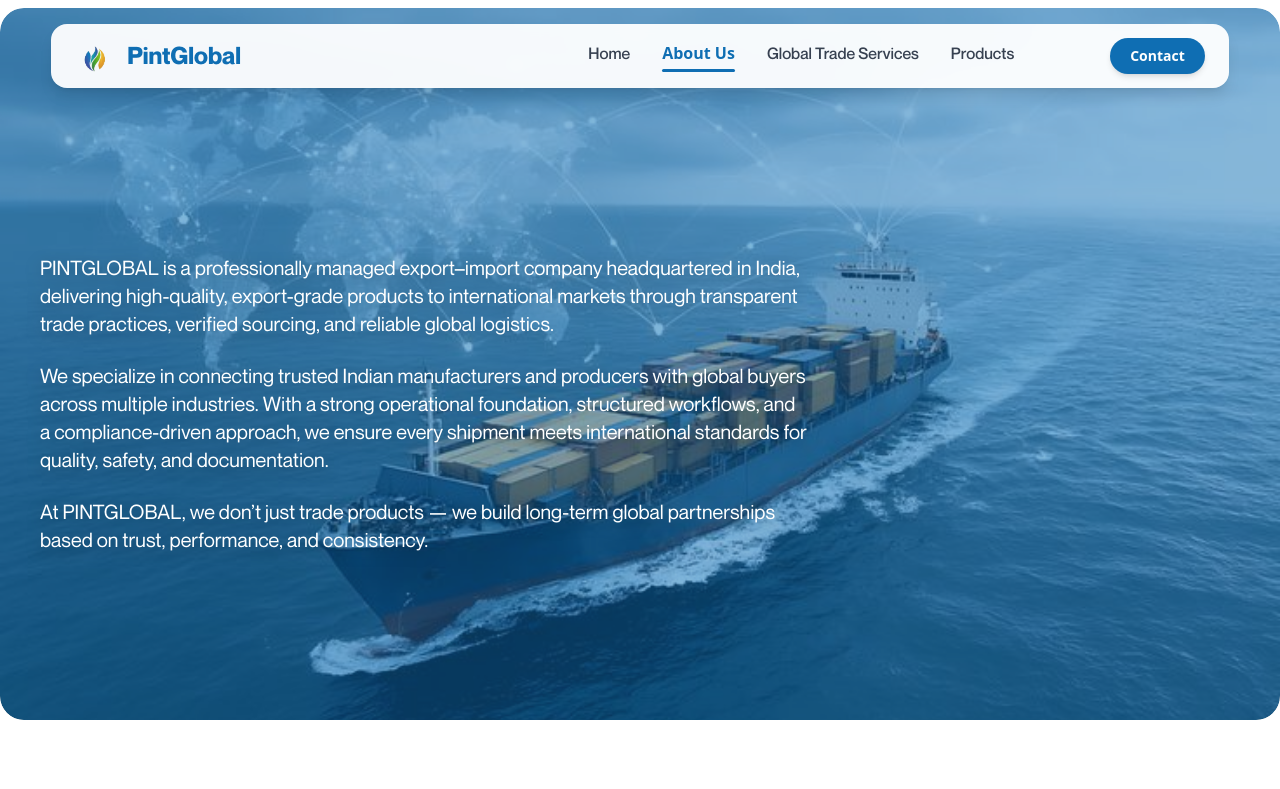
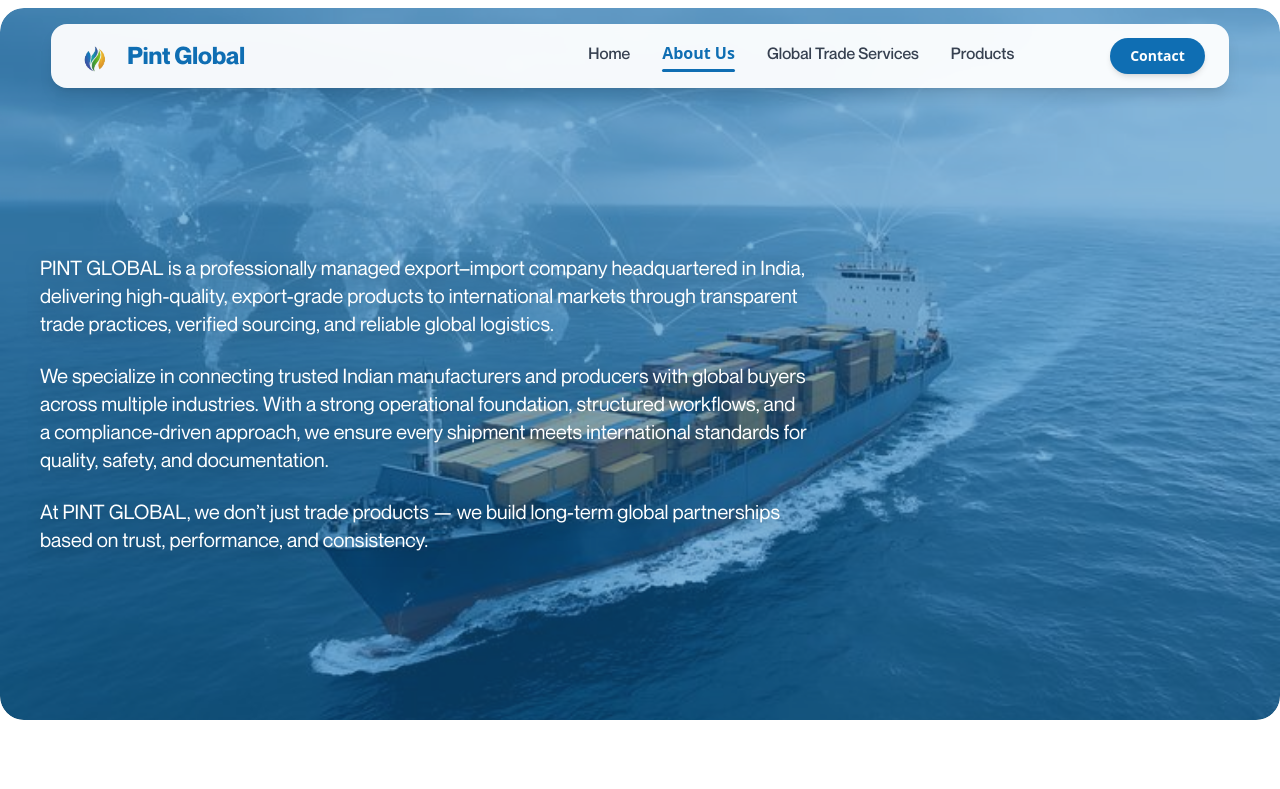
Before and after one commit to technojiglobal/Pint_Global, a React app in the folder frontend/: page /about in a window 1280 px wide. Shown: the top 789 px of the page. Built offline with nearby package versions, Linux system fonts and the light colour scheme; the HTML template or start-up script is replaced by a standard one; a web font is replaced by a local one.

Commit message:
Removed space

```diff
--- a/frontend/src/components/Footer.tsx
+++ b/frontend/src/components/Footer.tsx
@@ -11,7 +11,7 @@ const Footer: React.FC = () => {
         {/* BRAND */}
         <div>
           <div className="flex items-center gap-3">
-            <span className="font-bold text-lg">PintGlobal</span>
+            <span className="font-bold text-lg">Pint Global</span>
           </div>
 
           <p className="text-sm mt-3 text-gray-200">
--- a/frontend/src/components/Navbar.tsx
+++ b/frontend/src/components/Navbar.tsx
@@ -30,7 +30,7 @@ const Navbar: React.FC = () => {
     className="h-8 sm:h-10 w-auto object-contain"
   />
   <h1 className="text-lg sm:text-2xl font-bold text-[#0F6EB3]">
-    PintGlobal
+    Pint Global
   </h1>
 </NavLink>
 
--- a/frontend/src/pages/About/sections/AboutIntro.tsx
+++ b/frontend/src/pages/About/sections/AboutIntro.tsx
@@ -26,7 +26,7 @@ pt-24 md:pt-32 pb-10 md:pb-16">
 
           {/* Paragraph 1 */}
           <p className="text-white mt-4 text-base sm:text-lg md:text-xl leading-relaxed text-left drop-shadow-[0_4px_8px_rgba(0,0,0,0.25)]">
-            PINTGLOBAL is a professionally managed export–import company headquartered in India,
+            PINT GLOBAL is a professionally managed export–import company headquartered in India,
             delivering high-quality, export-grade products to international markets through transparent
             trade practices, verified sourcing, and reliable global logistics.
           </p>
@@ -41,7 +41,7 @@ pt-24 md:pt-32 pb-10 md:pb-16">
 
           {/* Paragraph 3 */}
           <p className="text-white mt-6 text-base sm:text-lg md:text-xl leading-relaxed text-left drop-shadow-[0_4px_8px_rgba(0,0,0,0.25)]">
-            At PINTGLOBAL, we don’t just trade products — we build long-term global partnerships
+            At PINT GLOBAL, we don’t just trade products — we build long-term global partnerships
             based on trust, performance, and consistency.
           </p>
 
--- a/frontend/src/pages/About/sections/FounderSection.tsx
+++ b/frontend/src/pages/About/sections/FounderSection.tsx
@@ -23,7 +23,7 @@ const FounderSection: React.FC = () => {
 
           <p className="text-white text-base sm:text-lg md:text-base leading-relaxed">
             Driven by a vision to build a global presence in trade and commerce, he founded
-            PINTGLOBAL to create a trusted, transparent, and performance-driven import–export
+            PINT GLOBAL to create a trusted, transparent, and performance-driven import–export
             enterprise. His leadership blends corporate professionalism with entrepreneurial
             vision, focusing strongly on ethical business practices, operational excellence,
             and sustainable global partnerships.
--- a/frontend/src/pages/About/sections/PintMeaning.tsx
+++ b/frontend/src/pages/About/sections/PintMeaning.tsx
@@ -9,7 +9,7 @@ export default function PintMeaning() {
         ethical business, transparent operations, and long-term client relationships.
       </p>
 
-      <p className="mt-6 font-semibold text-sm sm:text-base md:text-base">Every transaction at PINTGLOBAL is guided by:</p>
+      <p className="mt-6 font-semibold text-sm sm:text-base md:text-base">Every transaction at PINT GLOBAL is guided by:</p>
 
       <div className="mt-8 md:mt-10 grid grid-cols-2 md:grid-cols-4 gap-4 sm:gap-6 md:gap-10 max-w-4xl mx-auto">
         {[
--- a/frontend/src/pages/Contact/AboutIntro.tsx
+++ b/frontend/src/pages/Contact/AboutIntro.tsx
@@ -28,7 +28,7 @@ const AboutIntro: React.FC = () => {
 
           {/* Subheading with line break after 'with' */}
           <p className="text-white mt-6 text-base sm:text-lg md:text-xl leading-relaxed">
-           PINTGLOBAL is a professionally managed export–import company headquartered in India,
+           PINT GLOBAL is a professionally managed export–import company headquartered in India,
             delivering high-quality, export-grade products to international markets through transparent trade
             practices, verified sourcing, and reliable global logistics.
           </p>
--- a/frontend/src/pages/Home/sections/WhoWeAre.tsx
+++ b/frontend/src/pages/Home/sections/WhoWeAre.tsx
@@ -10,7 +10,7 @@ const WhoWeAre: React.FC = () => {
       <div className="max-w-6xl mx-auto px-6">
         <h2 className="text-3xl md:text-4xl text-center font-extrabold text-[#0F6EB3]">Who We Are</h2>
         <p className="mt-6 max-w-3xl mx-auto text-center text-[#0F6EB3]">
-          PINTGLOBAL is a professionally managed export–import company headquartered in India,
+          PINT GLOBAL is a professionally managed export–import company headquartered in India,
           delivering premium-quality products to global markets through transparent processes,
           verified sourcing, and seamless logistics execution.
         </p>
--- a/frontend/src/pages/Services/About.tsx
+++ b/frontend/src/pages/Services/About.tsx
@@ -30,7 +30,7 @@ pt-24 md:pt-32 pb-10 md:pb-16">
 
           {/* Subheading */}
           <p className="text-white mt-6 text-base sm:text-lg md:text-xl leading-relaxed">
-           From export execution to international market coverage — PINTGLOBAL delivers seamless, compliant, and reliable global trade solutions.
+           From export execution to international market coverage — PINT GLOBAL delivers seamless, compliant, and reliable global trade solutions.
           </p>
 
         </div>
--- a/frontend/src/pages/Services/Presence.tsx
+++ b/frontend/src/pages/Services/Presence.tsx
@@ -20,7 +20,7 @@ const Presence: React.FC = () => {
 
       {/* DESCRIPTION */}
       <p className="mt-6 md:mt-8 text-center text-sm sm:text-base md:text-lg max-w-3xl mx-auto px-3 leading-relaxed">
-        <b>PintGlobal</b> continues to expand its international footprint —
+        <b>Pint Global</b> continues to expand its international footprint —
         connecting India’s finest products with the world’s fastest-growing markets.
       </p>
 
```
